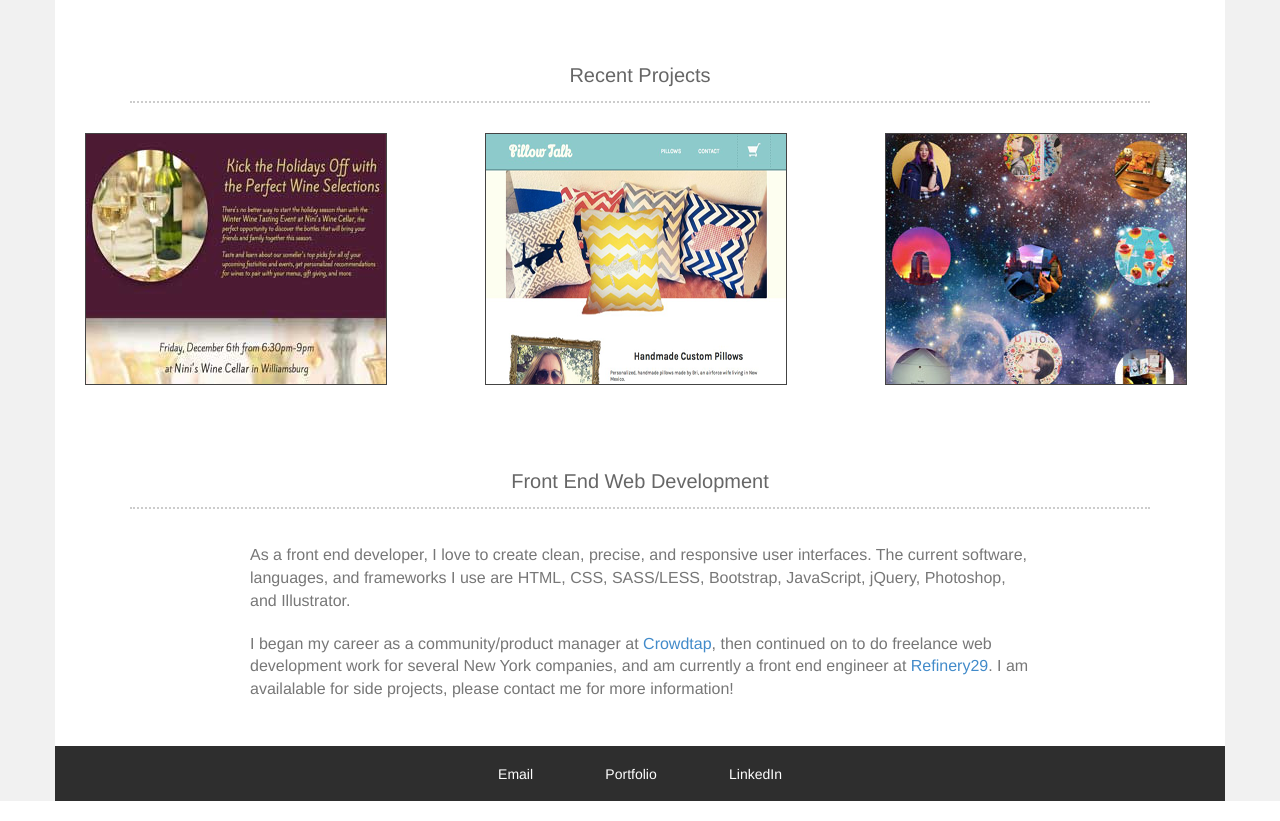
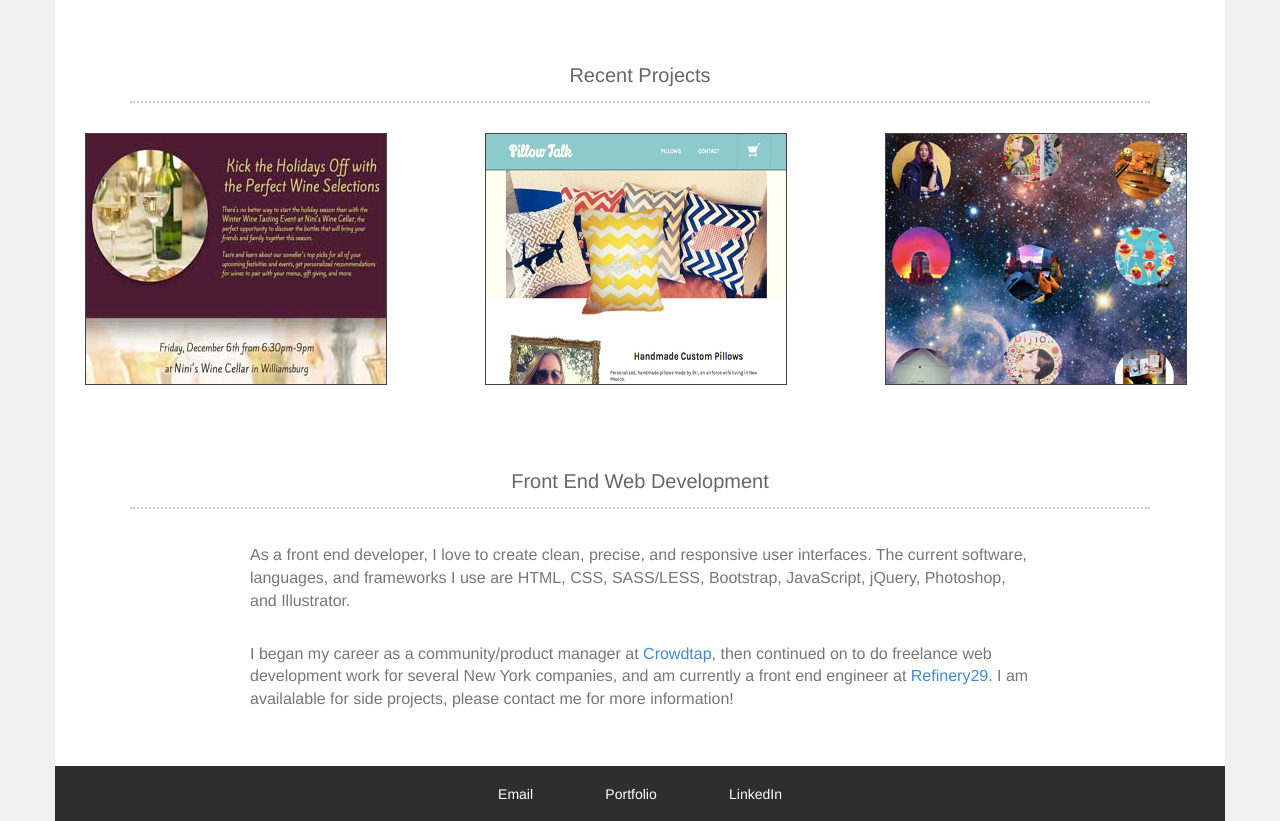
Before and after one commit to JenniferCalloway/jennifercalloway.github.io, a PHP site: page / in a window 1280 px wide. Shown: the part 461-1282 px from the top of the page. Run offline with PHP 8.4, Linux system fonts and the light colour scheme; some libraries are stand-ins or nearby versions.

Commit message:
increased margin

```diff
--- a/assets/styles.css
+++ b/assets/styles.css
@@ -86,7 +86,7 @@ body {
 }
 
 .about-me p {
-	margin-bottom: 20px;
+	margin-bottom: 30px;
 }
 
 .end {
```
